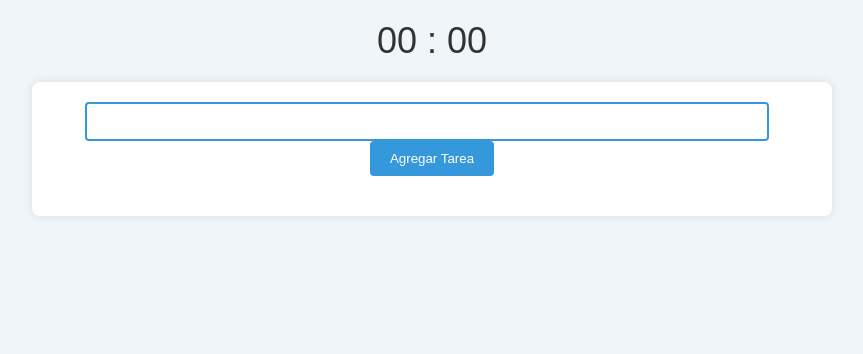
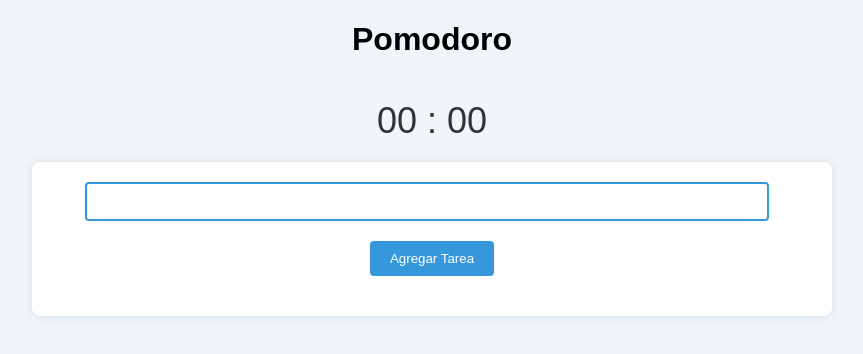
Before and after one commit to joaquinDemarchi/pomodoro, a plain HTML site: page index.html in a window 1280 px wide. Shown: the whole page, without its empty margins (208-1071 px from the left). Drawn offline with Linux system fonts and the light colour scheme.

Commit message:
correccion de stilos

```diff
--- a/index.html
+++ b/index.html
@@ -7,6 +7,7 @@
     <link rel="stylesheet" href="./styles.css">
 </head>
 <body>
+    <h1>Pomodoro</h1>
     <div id="app">
         <div id="time">
             <div id="value"></div>
--- a/styles.css
+++ b/styles.css
@@ -3,6 +3,11 @@ body {
     background-color: #f0f5f9;
     margin: 0;
     padding: 0;
+}
+
+h1{
+    text-align: center;
+    font-weight: 900;
 }
 
 #app {
@@ -48,6 +53,7 @@ body {
 }
 
 .form input[type="submit"] {
+    margin-top: 20px;
     padding: 10px 20px;
     background-color: #3498db;
     border: none;
@@ -69,6 +75,7 @@ body {
 }
 
 .start-button {
+    margin-bottom: 20px;
     padding: 8px 16px;
     background-color: #3498db;
     border: none;
```
